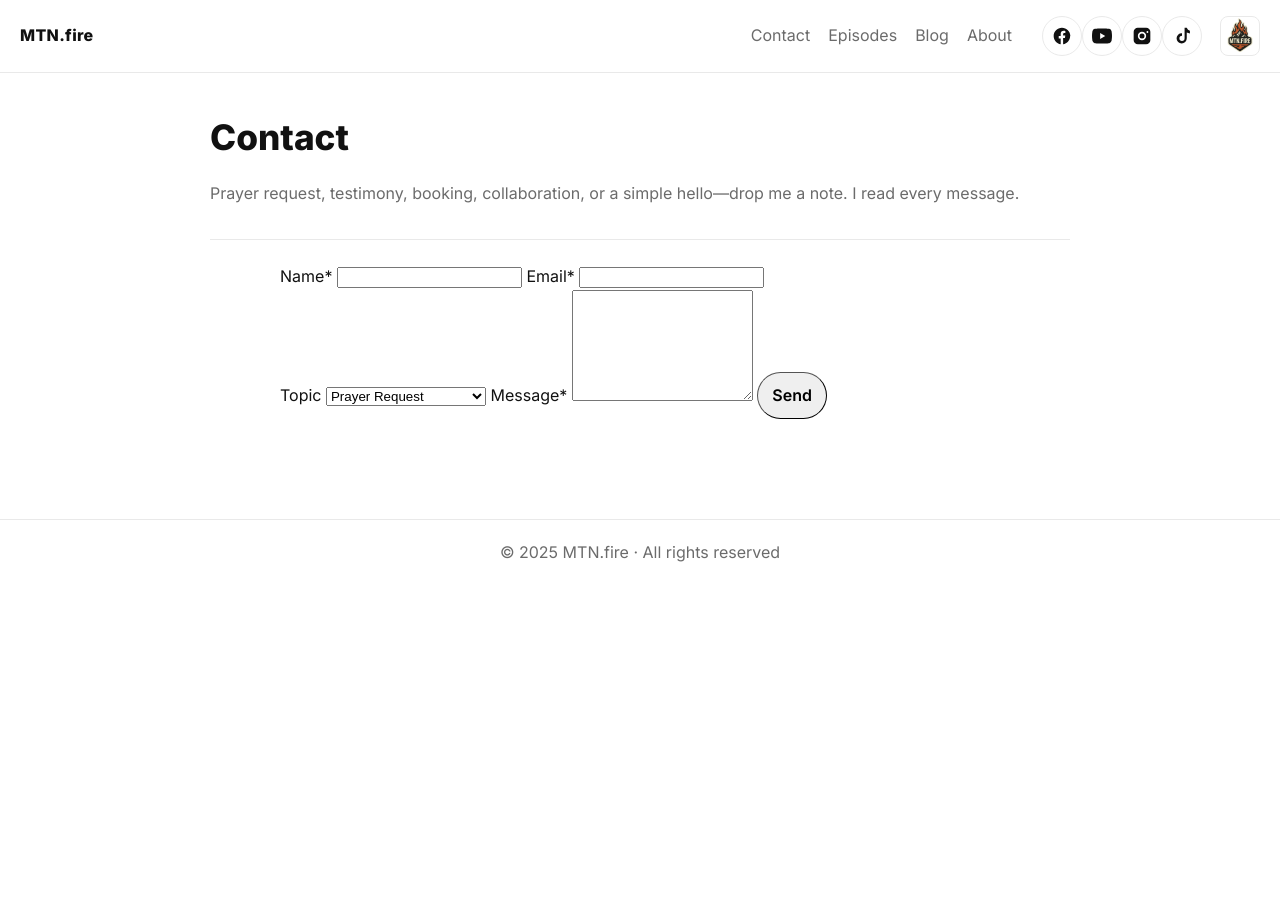
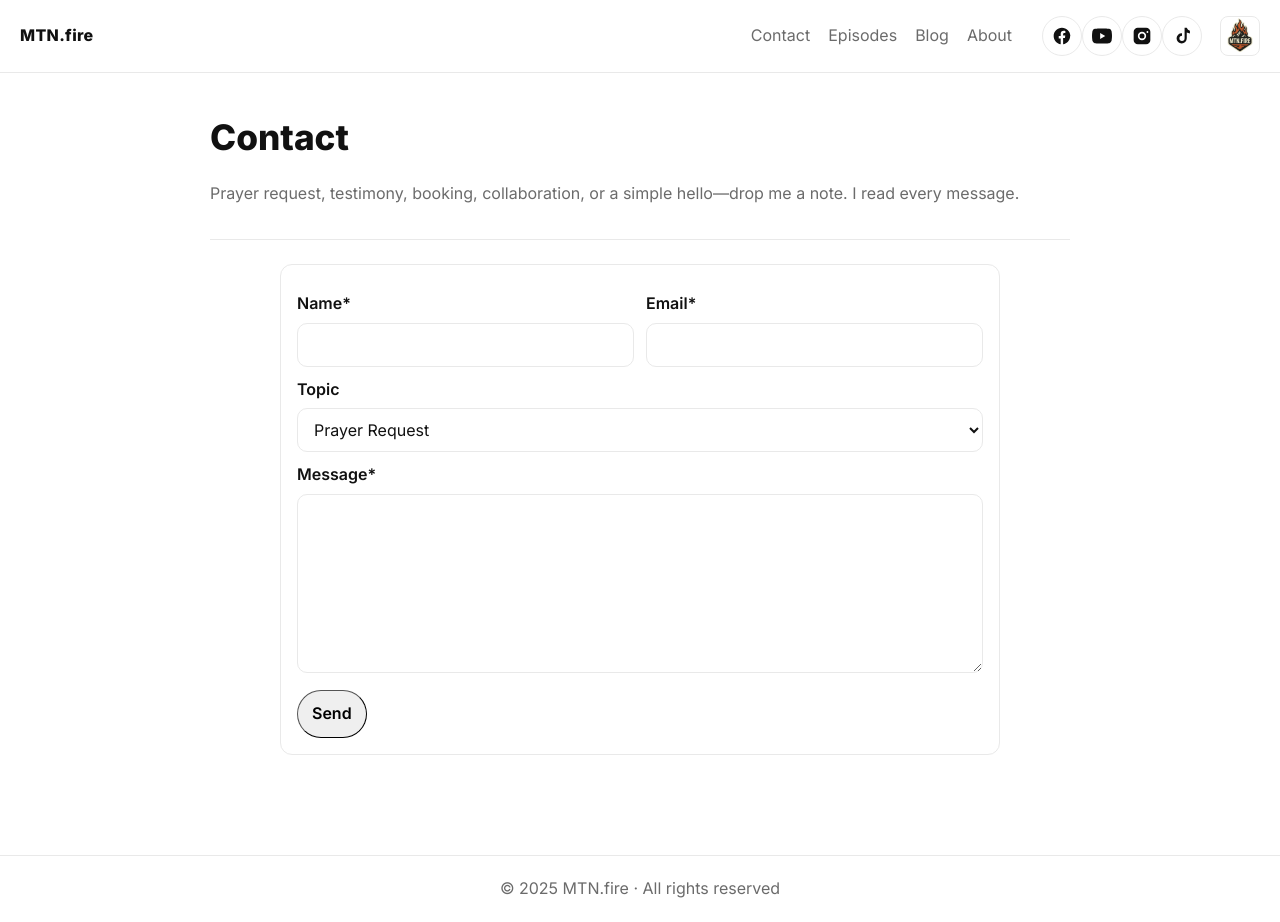
Before and after one commit to mtnfire/mtnfire.org, a Jekyll site: the page built from contact.html, in a window 1280 px wide and 922 px high. Built offline with Jekyll 4.4.1, drawn with Linux system fonts in a browser that asks for light colours.

Commit message:
Update main.css

```diff
--- a/assets/css/main.css
+++ b/assets/css/main.css
@@ -593,3 +593,47 @@ button.pill{
 /* unify page header label across layouts */
 .page-title { color: #a7a7a7; font-size: 0.95rem; font-weight: 800; letter-spacing: .06em; text-transform: uppercase; margin: 0; }
 .page-title + hr { height:1px; border:0; background:#262626; margin: .75rem 0 1.25rem; }
+
+/* ----- Unified page & form styling ----- */
+
+/* Card wrapper so the form matches your "card" feel */
+.form-card{
+  border: 1px solid var(--rule);
+  border-radius: 12px;
+  padding: 16px;
+  background: var(--bg);
+}
+
+/* Grid for name/email on desktop */
+.contact-form .form-grid{
+  display: grid;
+  grid-template-columns: 1fr 1fr;
+  gap: 12px;
+}
+@media (max-width: 820px){
+  .contact-form .form-grid{ grid-template-columns: 1fr; }
+}
+
+/* Inputs/selects/textarea look like the filter/search controls */
+.contact-form input,
+.contact-form select,
+.contact-form textarea{
+  width: 100%;
+  padding: 10px 12px;
+  border: 1px solid var(--rule);
+  border-radius: 10px;
+  background: var(--bg);
+  color: var(--fg);
+  font: inherit;
+  line-height: 1.4;
+}
+
+.contact-form .label{
+  display: inline-block;
+  font-weight: 600;
+  margin: 10px 0 6px;
+}
+.contact-form label{ display:block; }
+
+/* Keep the button style in-brand */
+.contact-form .pill{ margin-top: 10px; }
```
